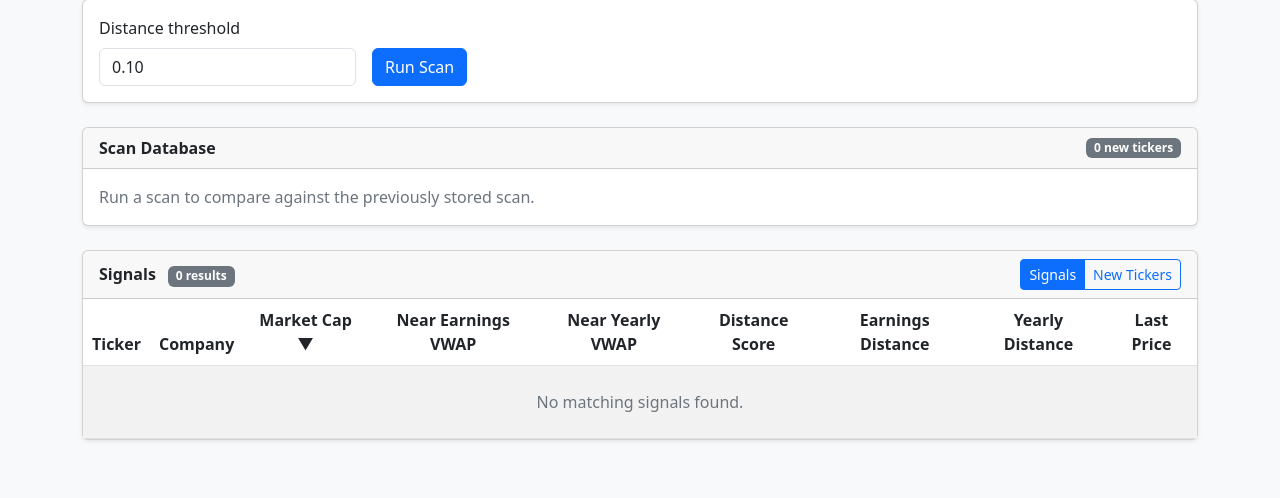
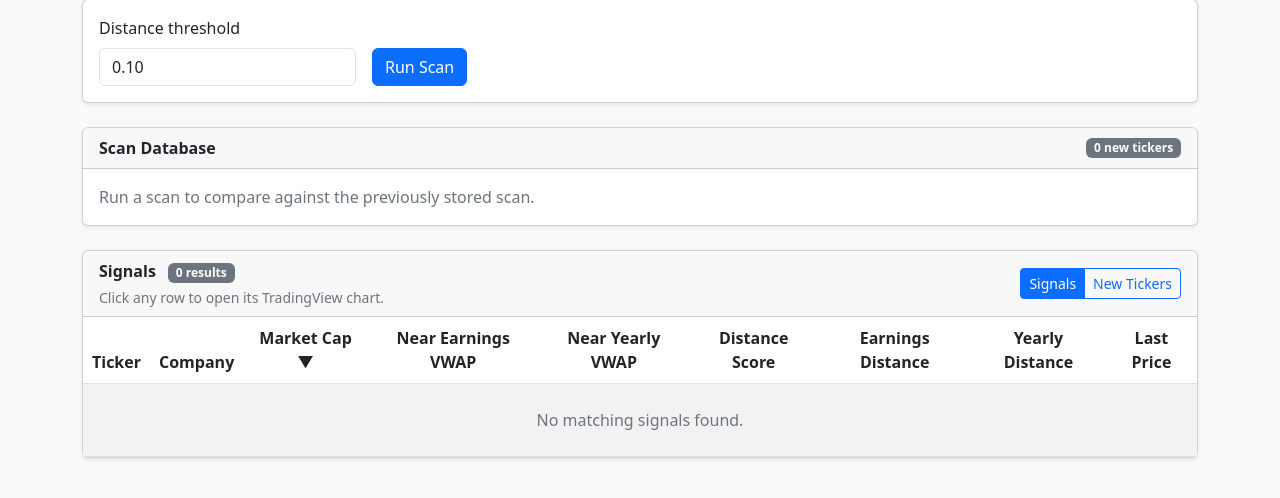
Before and after one commit to bobwillrulex/stockScreener2, a Flask app: page / in a window 1280 px wide. Shown: the part 153-651 px from the top of the page. Run offline with Flask 3, Linux system fonts and the light colour scheme.

Commit message:
Add TradingView row links

```diff
--- a/static/app.js
+++ b/static/app.js
@@ -66,6 +66,10 @@ function boolBadge(value) {
   const classes = value ? 'text-bg-success' : 'text-bg-secondary';
   const label = value ? 'Yes' : 'No';
   return `<span class="badge ${classes}">${label}</span>`;
+}
+
+function tradingViewUrlForTicker(ticker) {
+  return `https://www.tradingview.com/chart/?symbol=${encodeURIComponent(String(ticker).trim().toUpperCase())}`;
 }
 
 function normalizeSortValue(row, key) {
@@ -157,9 +161,13 @@ function renderRows(results = activeResults()) {
     return;
   }
 
-  resultsBody.innerHTML = sortedResults.map((row) => `
-    <tr>
-      <td class="fw-semibold">${escapeHtml(row.ticker)}</td>
+  resultsBody.innerHTML = sortedResults.map((row) => {
+    const ticker = String(row.ticker || '').trim();
+    const tradingViewUrl = tradingViewUrlForTicker(ticker);
+
+    return `
+    <tr class="ticker-row" tabindex="0" role="link" data-trading-view-url="${tradingViewUrl}" aria-label="Open ${escapeHtml(ticker)} on TradingView" title="Open ${escapeHtml(ticker)} on TradingView">
+      <td class="fw-semibold">${escapeHtml(ticker)}</td>
       <td>${row.company_name ? escapeHtml(row.company_name) : '—'}</td>
       <td>${formatMarketCap(row.market_cap)}</td>
       <td>${boolBadge(row.near_earnings)}</td>
@@ -169,7 +177,8 @@ function renderRows(results = activeResults()) {
       <td>${formatNumber(row.min_distance_yearly)}</td>
       <td>$${formatNumber(row.last_price, 2)}</td>
     </tr>
-  `).join('');
+  `;
+  }).join('');
 }
 
 function renderScanDatabase(scanDatabase) {
@@ -200,6 +209,32 @@ function handleSortClick(event) {
 function handleViewClick(event) {
   currentView = event.currentTarget.dataset.resultView;
   renderRows();
+}
+
+function openTradingViewRow(row) {
+  const tradingViewUrl = row.dataset.tradingViewUrl;
+  if (tradingViewUrl) {
+    window.location.href = tradingViewUrl;
+  }
+}
+
+function handleResultsClick(event) {
+  const row = event.target.closest('.ticker-row');
+  if (row) {
+    openTradingViewRow(row);
+  }
+}
+
+function handleResultsKeydown(event) {
+  if (event.key !== 'Enter' && event.key !== ' ') {
+    return;
+  }
+
+  const row = event.target.closest('.ticker-row');
+  if (row) {
+    event.preventDefault();
+    openTradingViewRow(row);
+  }
 }
 
 async function runScan() {
@@ -238,5 +273,7 @@ async function runScan() {
 
 sortButtons.forEach((button) => button.addEventListener('click', handleSortClick));
 viewButtons.forEach((button) => button.addEventListener('click', handleViewClick));
+resultsBody.addEventListener('click', handleResultsClick);
+resultsBody.addEventListener('keydown', handleResultsKeydown);
 runButton.addEventListener('click', runScan);
 renderRows();
--- a/templates/index.html
+++ b/templates/index.html
@@ -8,6 +8,16 @@
       href="https://cdn.jsdelivr.net/npm/bootstrap@5.3.3/dist/css/bootstrap.min.css"
       rel="stylesheet"
     >
+    <style>
+      .ticker-row {
+        cursor: pointer;
+      }
+
+      .ticker-row:focus-visible {
+        outline: 0.2rem solid rgba(13, 110, 253, 0.45);
+        outline-offset: -0.2rem;
+      }
+    </style>
   </head>
   <body class="bg-light">
     <main class="container py-5">
@@ -48,6 +58,7 @@
           <div>
             <span id="table-title" class="fw-semibold">Signals</span>
             <span id="result-count" class="badge text-bg-secondary ms-2">0 results</span>
+            <div class="small text-secondary mt-1">Click any row to open its TradingView chart.</div>
           </div>
           <div class="btn-group" role="group" aria-label="Choose result list">
             <button id="show-signals" class="btn btn-primary btn-sm" type="button" data-result-view="signals">Signals</button>
```
